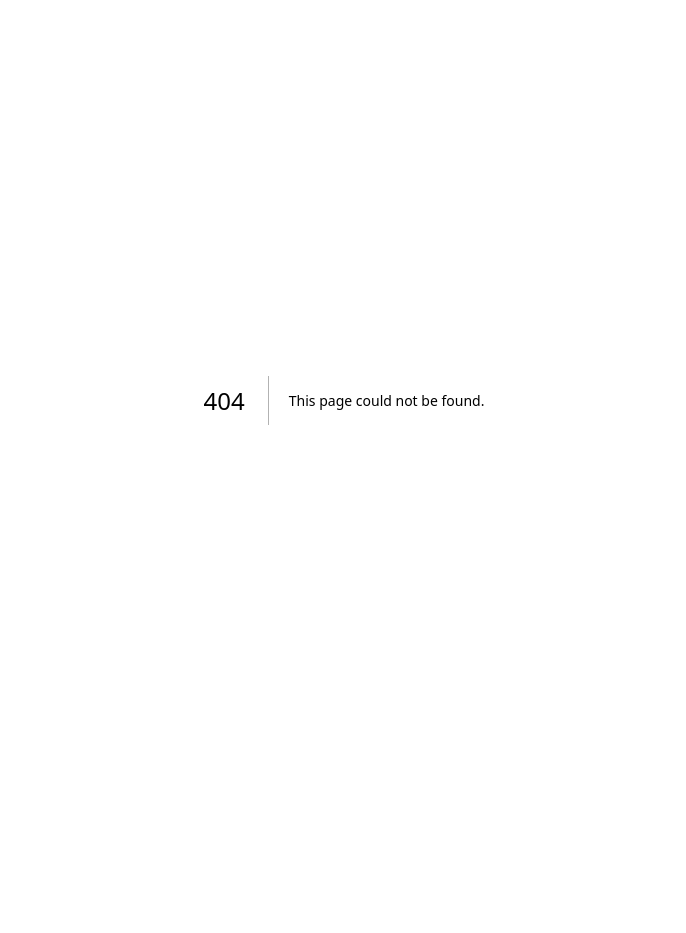
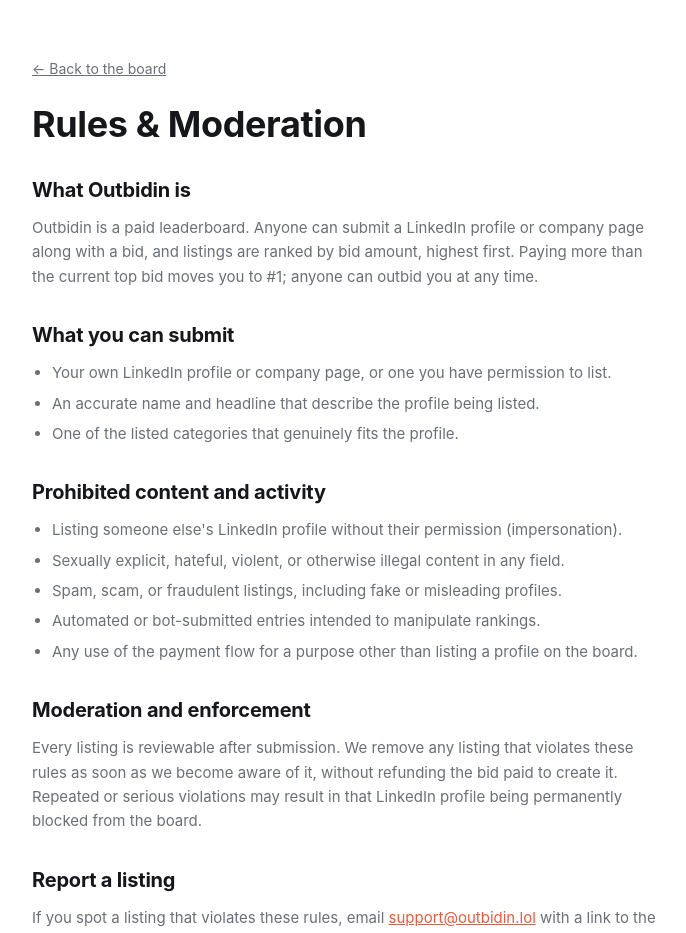
Before and after one commit to Nhqjhvcgu/outbidin, a Next.js app: page /rules in a window 1280 px wide. Before the commit this address had no page. Shown: the top 933 px of the page, without its empty margins (296-982 px from the left). Before the commit the page ends 800 px from the top, so only its background shows below. Built offline with nearby package versions, Linux system fonts and the light colour scheme.

Commit message:
Add files via upload

```diff
--- a/app/page.tsx
+++ b/app/page.tsx
@@ -1,6 +1,7 @@
 "use client";
 
 import { useEffect, useRef, useState } from "react";
+import Link from "next/link";
 import { motion, AnimatePresence } from "framer-motion";
 import {
   Building2,
@@ -405,6 +406,15 @@
             </div>
           </motion.div>
         )}
+
+        <footer className="mt-16 pt-6 flex gap-5 text-sm" style={{ borderTop: "1px solid var(--line)" }}>
+          <Link href="/rules" className="underline" style={{ color: "var(--muted)" }}>
+            Rules & Moderation
+          </Link>
+          <a href="mailto:support@outbidin.lol" className="underline" style={{ color: "var(--muted)" }}>
+            Contact
+          </a>
+        </footer>
       </div>
 
       {/* Sticky CTA */}
--- /dev/null
+++ b/app/rules/page.tsx
@@ -0,0 +1,89 @@
+import Link from "next/link";
+
+export const metadata = {
+  title: "Rules & Moderation — Outbidin",
+};
+
+export default function RulesPage() {
+  return (
+    <main className="min-h-screen" style={{ background: "var(--bg)" }}>
+      <div className="max-w-2xl mx-auto px-5 sm:px-6 py-14">
+        <Link href="/" className="text-sm underline" style={{ color: "var(--muted)" }}>
+          ← Back to the board
+        </Link>
+
+        <h1 className="font-display text-3xl sm:text-4xl mt-6 mb-8" style={{ color: "var(--ink)" }}>
+          Rules & Moderation
+        </h1>
+
+        <Section title="What Outbidin is">
+          <p>
+            Outbidin is a paid leaderboard. Anyone can submit a LinkedIn profile or company
+            page along with a bid, and listings are ranked by bid amount, highest first.
+            Paying more than the current top bid moves you to #1; anyone can outbid you at
+            any time.
+          </p>
+        </Section>
+
+        <Section title="What you can submit">
+          <ul className="list-disc pl-5 space-y-1.5">
+            <li>Your own LinkedIn profile or company page, or one you have permission to list.</li>
+            <li>An accurate name and headline that describe the profile being listed.</li>
+            <li>One of the listed categories that genuinely fits the profile.</li>
+          </ul>
+        </Section>
+
+        <Section title="Prohibited content and activity">
+          <ul className="list-disc pl-5 space-y-1.5">
+            <li>Listing someone else's LinkedIn profile without their permission (impersonation).</li>
+            <li>Sexually explicit, hateful, violent, or otherwise illegal content in any field.</li>
+            <li>Spam, scam, or fraudulent listings, including fake or misleading profiles.</li>
+            <li>Automated or bot-submitted entries intended to manipulate rankings.</li>
+            <li>Any use of the payment flow for a purpose other than listing a profile on the board.</li>
+          </ul>
+        </Section>
+
+        <Section title="Moderation and enforcement">
+          <p>
+            Every listing is reviewable after submission. We remove any listing that violates
+            these rules as soon as we become aware of it, without refunding the bid paid to
+            create it. Repeated or serious violations may result in that LinkedIn profile being
+            permanently blocked from the board.
+          </p>
+        </Section>
+
+        <Section title="Report a listing">
+          <p>
+            If you spot a listing that violates these rules, email{" "}
+            <a href="mailto:support@outbidin.lol" className="underline" style={{ color: "var(--gold)" }}>
+              support@outbidin.lol
+            </a>{" "}
+            with a link to the listing and a short description of the issue. We review reports
+            promptly.
+          </p>
+        </Section>
+
+        <Section title="Refunds">
+          <p>
+            Bids are non-refundable except where a listing is removed for violating these
+            rules, or as required by law. Since rank is determined purely by bid amount,
+            being outbid by someone else is expected behavior, not grounds for a refund.
+          </p>
+        </Section>
+      </div>
+    </main>
+  );
+}
+
+function Section({ title, children }: { title: string; children: React.ReactNode }) {
+  return (
+    <div className="mb-8">
+      <h2 className="font-display text-xl mb-3" style={{ color: "var(--ink)" }}>
+        {title}
+      </h2>
+      <div className="text-[15px] leading-relaxed" style={{ color: "var(--muted)" }}>
+        {children}
+      </div>
+    </div>
+  );
+}
```
